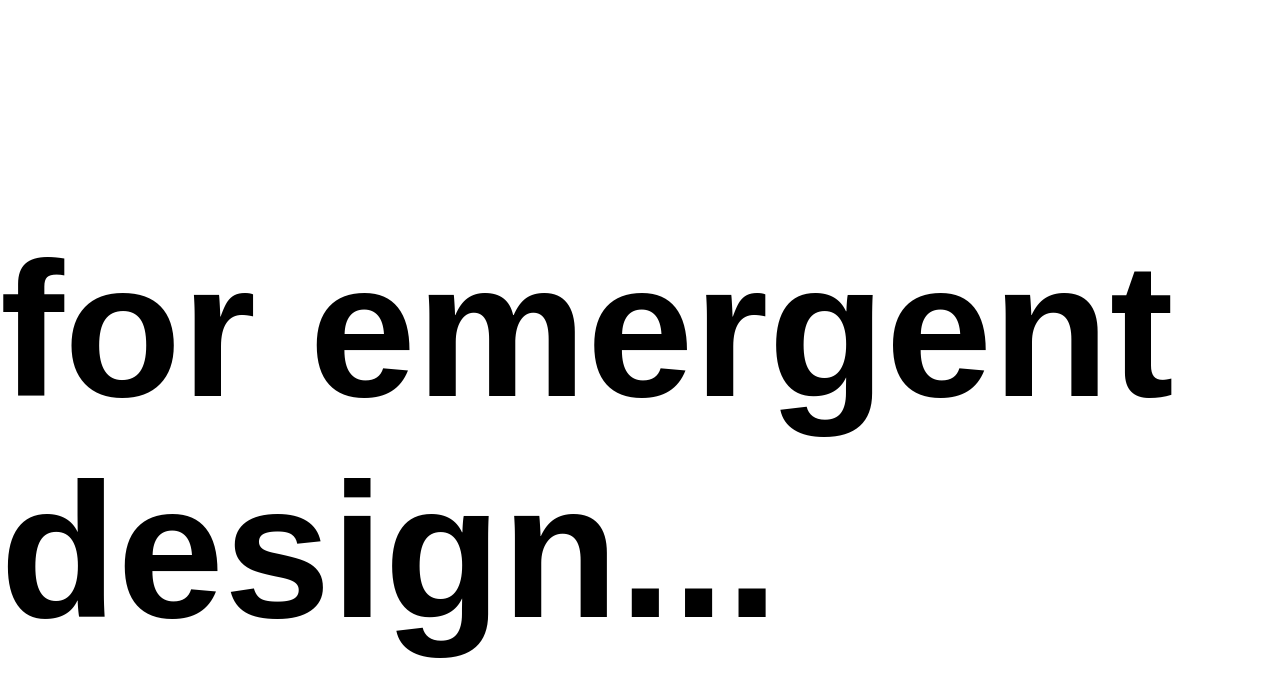
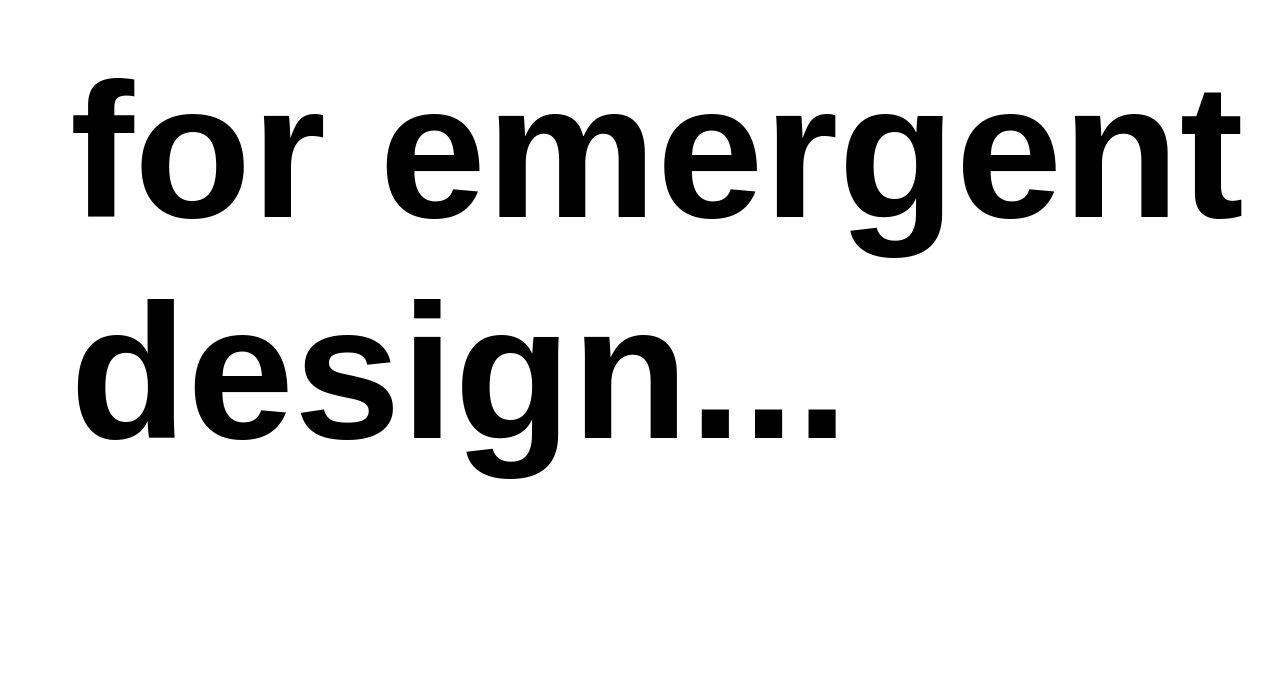
Before and after one commit to maxcodl/maxcodl.github.io, a plain HTML site: page index.html in a window 1280 px wide. Drawn offline with Linux system fonts and the light colour scheme; a web font is replaced by a local one.

Commit message:
Add files via upload

```diff
--- a/css/styles.css
+++ b/css/styles.css
@@ -7,33 +7,32 @@ body {
 }
 
 header {
+  margin-left: 30px;
   background-color: #ffffff;
   padding: 40px;
   color: #000000;
   display: flex;
   justify-content: flex-end;
   align-items: center;
-  min-height: 100vh;
   width: 100%;
-  z-index: 2;
+  z-index: 2; /* Increase the z-index value */
   transition: opacity 0.5s;
   position: fixed;
   top: 0;
-  left: 50%;
-  transform: translateX(-50%);
+  left: 0;
 }
 
 main {
   padding: 40px;
   position: relative;
-  z-index: 1;
+  z-index: 1; /* Reduce the z-index value */
   max-width: 800px;
-  margin: 0 auto;
+  margin: 40px auto;
   display: flex;
   flex-direction: column;
   justify-content: center;
   align-items: center;
-  height: 100vh;
+  margin-top: 100px; /* Add a top margin to create space for the fixed header */
 }
 
 h1 {
@@ -69,6 +68,8 @@ p {
   50% {
     opacity: 0;
   }
+}
+
 .btn-container {
   display: flex;
   justify-content: center;
--- a/index.html
+++ b/index.html
@@ -11,16 +11,13 @@
         <span class="heading1">for emergent</span>
         <span class="heading2 blinking-cursor">design...</span>
       </h1>
+      <br><br>
     </header>
     <main>
-      <section id="app">
+      <BR></BR>
+      <section id="whitepaper">
         <h2>All or nothing</h2>
         <p>Experience a new level of decentralized organization.</p>
-      </section>
-
-      <section id="whitepaper">
-        <h2>Read Our Whitepaper</h2>
-        <p>Learn more about the technology behind Conduit Works.</p>
       </section>
 
       <section class="btn-container">
```
